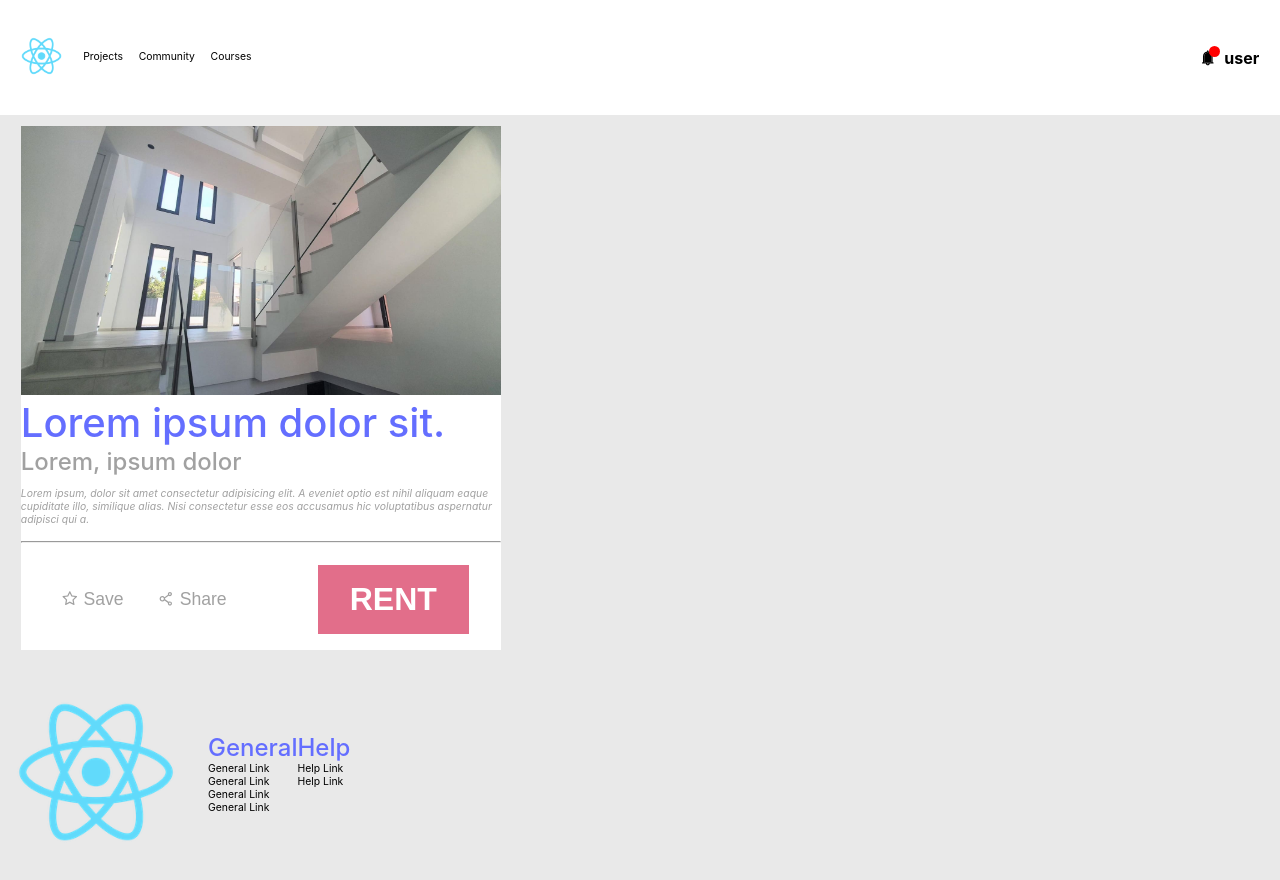
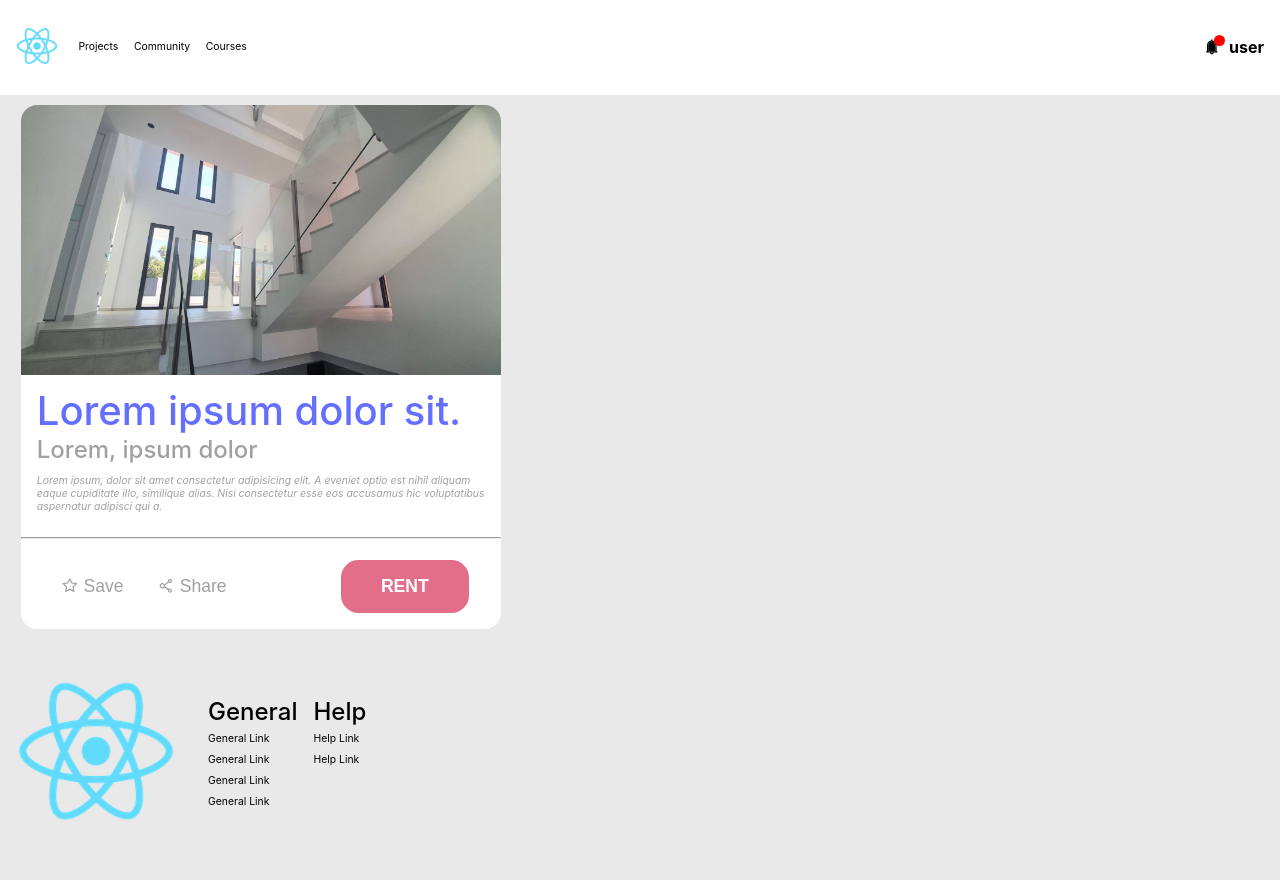
Before and after one commit to safwat-fathi/jobzella-task, a React (Create React App) app: page / in a window 1280 px wide. Shown: the top 880 px of the page. Built offline with nearby package versions, Linux system fonts and the light colour scheme; the HTML template or start-up script is replaced by a standard one.

Commit message:
Add SelectInput with react-select npm pack

```diff
--- a/package.json
+++ b/package.json
@@ -13,6 +13,7 @@
     "react-dom": "^17.0.2",
     "react-icons": "^4.2.0",
     "react-scripts": "4.0.3",
+    "react-select": "^4.3.0",
     "web-vitals": "^1.1.1"
   },
   "scripts": {
--- a/src/components/Button/button.module.css
+++ b/src/components/Button/button.module.css
@@ -1,4 +1,5 @@
 .btn {
+  font-size: 1.1rem;
   cursor: pointer;
   background: transparent;
   border: none;
@@ -13,13 +14,11 @@
 }
 
 .size--lg {
-  padding: 1rem 2rem;
-  font-size: 2rem;
+  padding: 1rem 2.5rem;
 }
 
 .size--sm {
   padding: 0.2rem 0.5rem;
-  font-size: 1.1rem;
 }
 
 .primary {
--- a/src/components/Card/card.module.css
+++ b/src/components/Card/card.module.css
@@ -5,13 +5,20 @@
   justify-content: center;
   align-items: center;
   background: white;
+  border-radius: 1rem;
+  overflow: hidden;
 }
 
 .card > * {
   width: 100%;
 }
 
+.cardImage {
+  /* border-radius: 0.5rem; */
+}
+
 .cardDesc {
+  padding: 0.5rem 1rem;
   text-align: start;
 }
 
--- a/src/components/Card/index.js
+++ b/src/components/Card/index.js
@@ -50,6 +50,7 @@ const Card = () => {
         </Button>
         <Button
           size="lg"
+          roundedSize="lg"
           type="primary"
           clickHandler={() => console.log("Button clicked")}
         >
--- a/src/components/FooterLinks/footerLinks.module.css
+++ b/src/components/FooterLinks/footerLinks.module.css
@@ -3,6 +3,12 @@
   flex-flow: column;
   justify-content: space-between;
   align-items: flex-start;
+}
+.footerLinks > *:not(:last-child) {
+  margin-right: 1rem;
+}
+.footerLinks > *:first-child {
+  margin-bottom: 0.4rem;
 }
 
 .links {
@@ -14,3 +20,6 @@
   margin: 0;
   padding: 0;
 }
+.links > *:not(:last-child) {
+  margin-bottom: 0.5rem;
+}
--- a/src/components/FooterLinks/index.js
+++ b/src/components/FooterLinks/index.js
@@ -10,7 +10,7 @@ import styles from "./footerLinks.module.css";
 const FooterLinks = ({ links, title }) => {
   return (
     <div className={styles.footerLinks}>
-      <Typography variant="h6" color="primary">
+      <Typography variant="h6" color="black">
         {title}
       </Typography>
       <ul className={styles.links}>
--- a/src/components/Nav/nav.module.css
+++ b/src/components/Nav/nav.module.css
@@ -1,7 +1,7 @@
 /*  navigation styles
 ---------------------- */
 .navbar {
-  padding: 1em 2em;
+  padding: 0rem 1rem;
   display: flex;
   justify-content: flex-start;
   align-items: center;
```
Also changed, not shown: src/components/FormInput/SelectInput.js (added, +39 -0 lines), 1 other file (tests, documents, lock files or other folders).
